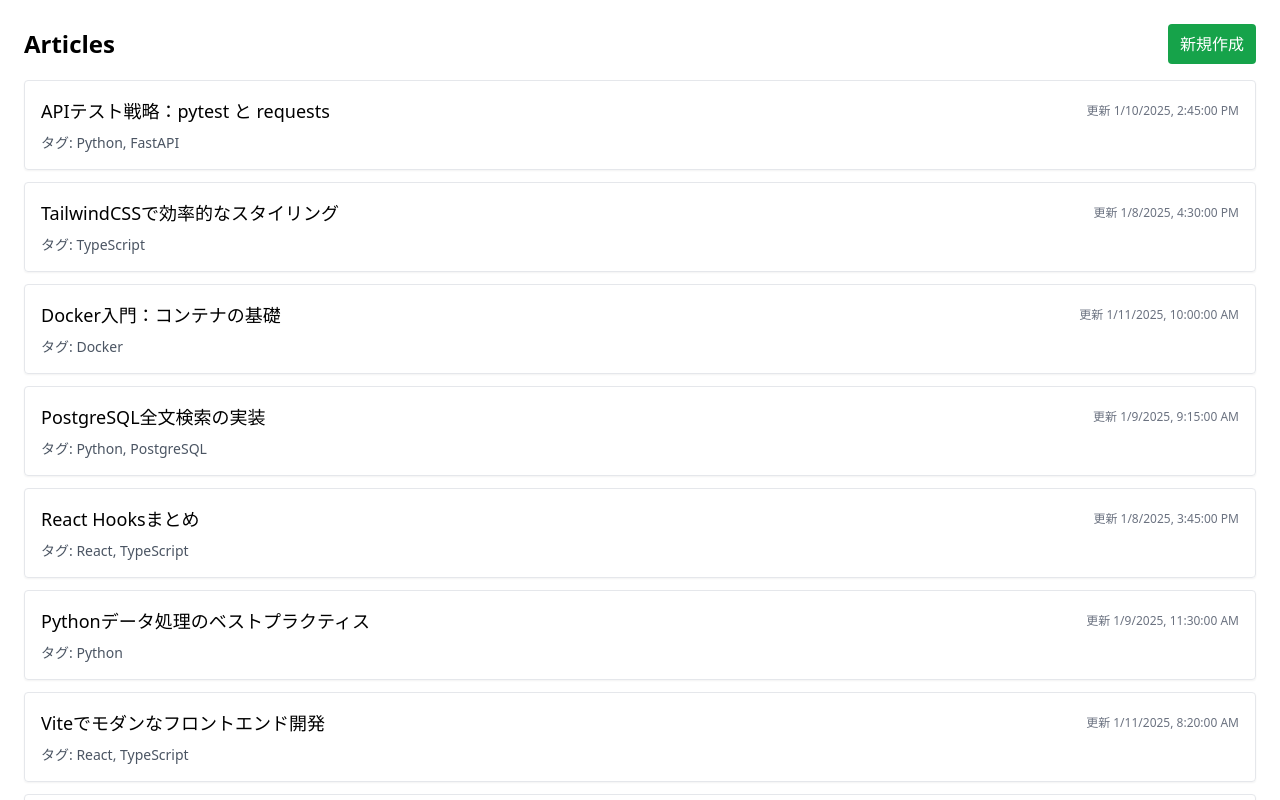
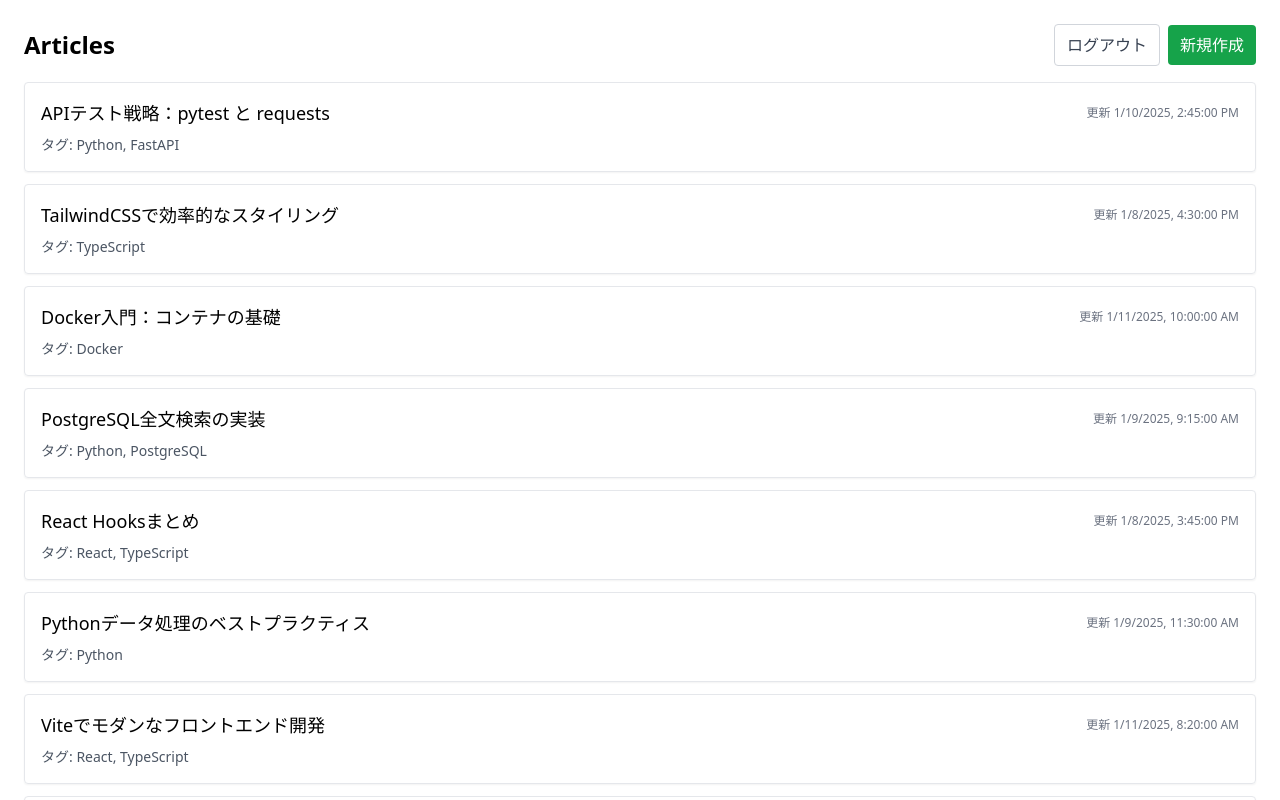
Before and after one commit to Yuji-Osumi/knowledgehub, a React (Vite) app in the folder frontend/ui-stub/: page /login in a window 1280 px wide. Both pictures are taken after typing "Sample123" into the empty fields and a click on the button "ログイン". Shown: the top 800 px of the page. Built offline with nearby package versions, Linux system fonts and the light colour scheme.

Commit message:
feat: ログアウトボタンをUIスタブに追加

```diff
--- a/frontend/ui-stub/src/pages/ArticleList.tsx
+++ b/frontend/ui-stub/src/pages/ArticleList.tsx
@@ -1,12 +1,14 @@
 import { useEffect, useState } from "react"
 import { useNavigate } from "react-router-dom"
 import { getArticles } from "@/lib/api"
+import { useAuth } from "@/lib/auth"
 import type { Article } from "@/types"
 
 export default function ArticleList() {
   const [articles, setArticles] = useState<Article[]>([])
   const [loading, setLoading] = useState(true)
   const navigate = useNavigate()
+  const { logout } = useAuth()
 
   useEffect(() => {
     const fetchArticles = async () => {
@@ -26,12 +28,20 @@ export default function ArticleList() {
     <div className="space-y-4">
       <div className="flex items-center justify-between">
         <h1 className="text-2xl font-semibold">Articles</h1>
+        <div className="flex items-center gap-2">
+          <button
+            className="rounded border border-gray-300 px-3 py-2 text-gray-700 hover:bg-gray-100"
+            onClick={() => logout()}
+          >
+            ログアウト
+          </button>
           <button
             className="rounded bg-green-600 px-3 py-2 text-white hover:bg-green-700"
             onClick={() => navigate("/articles/new")}
           >
             新規作成
           </button>
+        </div>
       </div>
 
       {loading ? (
```
Lines whose indentation alone changed are shown as unchanged.
